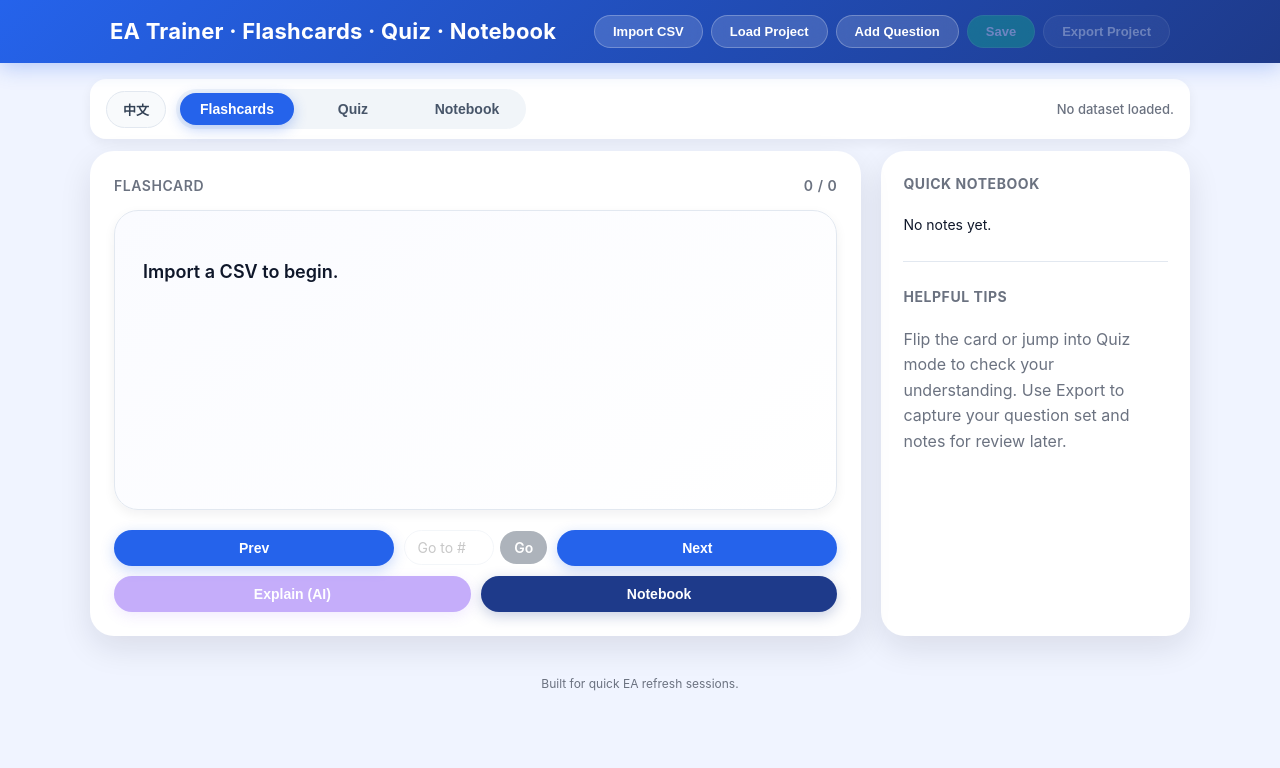
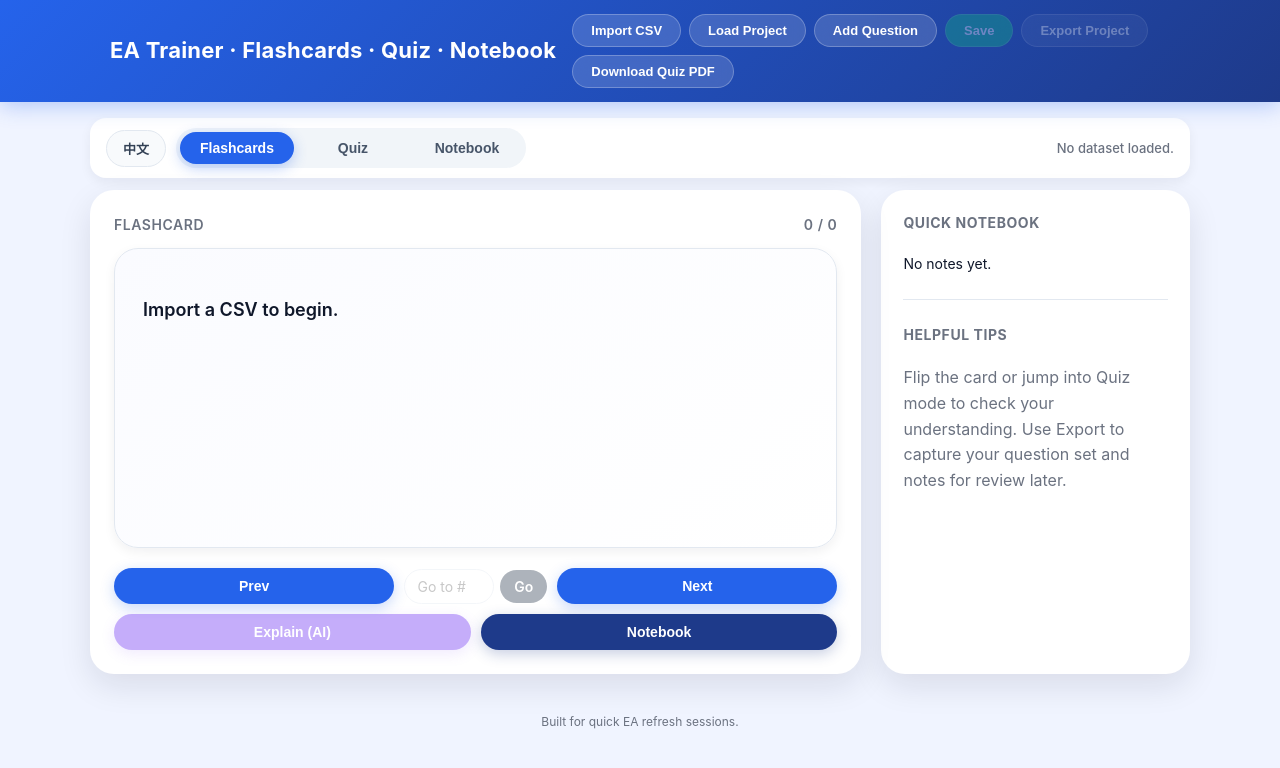
Before and after one commit to qiutan-crypto/EA-Trainer, a Next.js app: page / in a window 1280 px wide. Shown: the top 768 px of the page. Built offline with nearby package versions, Linux system fonts and the light colour scheme.

Commit message:
Add Download Quiz PDF feature with questions, options, and explanations

```diff
--- a/src/app/page.js
+++ b/src/app/page.js
@@ -389,6 +389,98 @@ export default function Home() {
     html2pdf().from(container).set(opt).save();
   };
 
+  const exportQuizToPDF = async () => {
+    if (!questions.length) {
+      alert("No questions loaded to export.");
+      return;
+    }
+
+    const container = document.createElement("div");
+    container.style.padding = "20px";
+    container.style.fontFamily = "sans-serif";
+    container.style.color = "#000";
+    container.style.lineHeight = "1.6";
+
+    // Title page
+    const titleSection = document.createElement("div");
+    titleSection.innerHTML = `
+      <div style="text-align: center; padding: 40px 0 20px 0;">
+        <h1 style="font-size: 28px; font-weight: bold; margin-bottom: 8px;">EA Exam Practice Quiz</h1>
+        <p style="font-size: 16px; color: #555; margin: 4px 0;">${currentDatasetLabel || 'Dataset'}</p>
+        <p style="font-size: 14px; color: #888; margin: 4px 0;">${questions.length} Questions</p>
+        <p style="font-size: 13px; color: #aaa; margin: 4px 0;">Generated ${new Date().toLocaleDateString()}</p>
+      </div>
+      <hr style="border: none; border-top: 2px solid #333; margin: 20px 0;" />
+    `;
+    container.appendChild(titleSection);
+
+    questions.forEach((q, idx) => {
+      const section = document.createElement("div");
+      section.style.marginBottom = "28px";
+      // Avoid splitting a question block across pages
+      section.style.pageBreakInside = "avoid";
+
+      let html = '';
+
+      // Question header & text
+      html += `
+        <div style="page-break-inside: avoid; break-inside: avoid; margin-bottom: 8px;">
+          <p style="font-size: 15px; font-weight: bold; margin: 0 0 4px 0; color: #222;">Question ${q.id}</p>
+          <p style="font-size: 14px; margin: 0;">${q.question}</p>
+        </div>`;
+
+      // Choices
+      html += `<ul style="list-style-type: none; padding-left: 16px; font-size: 14px; margin: 8px 0 12px 0;">`;
+      q.choices.forEach(c => {
+        html += `<li style="margin-bottom: 5px; page-break-inside: avoid;">${c.letter}. ${c.text}</li>`;
+      });
+      html += `</ul>`;
+
+      // Correct answer
+      html += `
+        <div style="page-break-inside: avoid; break-inside: avoid; margin-bottom: 6px;">
+          <p style="font-size: 14px; font-weight: bold; margin: 0; color: #1a7f37;">✔ Correct Answer: ${q.correct}</p>
+        </div>`;
+
+      // Explanation (from CSV or AI notes)
+      const explanationText = q.explanation || '';
+      const noteText = notes[q.id] || '';
+      const combinedExplanation = [explanationText, noteText].filter(t => t.trim()).join('\n\n');
+
+      if (combinedExplanation.trim()) {
+        html += `
+        <div style="page-break-inside: avoid; break-inside: avoid; background: #f7f7f7; border-left: 3px solid #666; padding: 8px 12px; margin-top: 4px;">
+          <p style="font-size: 13px; font-weight: bold; margin: 0 0 4px 0; color: #444;">Explanation:</p>`;
+        combinedExplanation.split('\n').forEach(line => {
+          html += `<p style="font-size: 13px; margin: 0 0 3px 0; white-space: pre-wrap;">${line || '&nbsp;'}</p>`;
+        });
+        html += `</div>`;
+      }
+
+      // Separator between questions
+      if (idx < questions.length - 1) {
+        html += `<hr style="border: none; border-top: 1px solid #ddd; margin: 16px 0 0 0;" />`;
+      }
+
+      section.innerHTML = html;
+      container.appendChild(section);
+    });
+
+    const html2pdf = (await import('html2pdf.js')).default;
+
+    const base = (currentDatasetLabel || "dataset").replace(/[^a-zA-Z0-9-_]+/g, "_");
+    const opt = {
+      margin: [12, 12, 12, 12],
+      filename: `${base}_quiz.pdf`,
+      image: { type: 'jpeg', quality: 0.98 },
+      html2canvas: { scale: 2, useCORS: true },
+      jsPDF: { unit: 'mm', format: 'letter', orientation: 'portrait' },
+      pagebreak: { mode: ['avoid-all', 'css', 'legacy'] }
+    };
+
+    html2pdf().from(container).set(opt).save();
+  };
+
   // Utility to convert ArrayBuffer to Base64 for jsPDF
   const arrayBufferToBase64 = (buffer) => {
     let binary = '';
@@ -673,6 +765,7 @@ export default function Home() {
             <button id="addQuestionBtn" type="button" onClick={() => setShowQuestionModal(true)}>Add Question</button>
             <button id="saveBtn" className={saveFlash ? 'save-flash' : ''} onClick={saveProject} disabled={questions.length === 0} title={projectFileName ? `Save to: ${projectFileName}` : 'Save (will prompt for location)'}>{projectFileName ? `Save ✓` : 'Save'}</button>
             <button id="exportBtn" onClick={exportProject} disabled={questions.length === 0}>Export Project</button>
+            <button id="quizPdfBtn" onClick={exportQuizToPDF} disabled={questions.length === 0}>Download Quiz PDF</button>
           </div>
         </div>
       </header>
```
